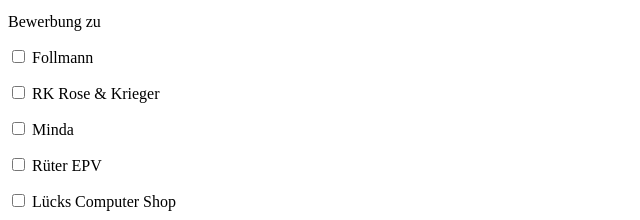
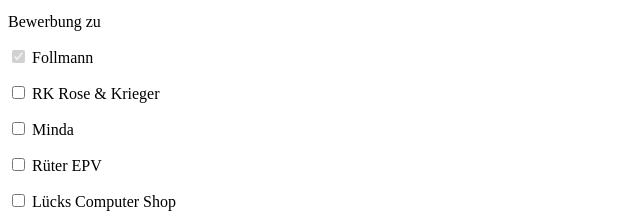
Before and after one commit to andrebell/andrebell-timo-internet, a plain HTML site: page index.html in a window 1280 px wide. Shown: the part 173-393 px from the top of the page, 0-640 px from the left. Drawn offline with Linux system fonts and the light colour scheme.

Commit message:
Update index.html

```diff
--- a/index.html
+++ b/index.html
@@ -25,7 +25,7 @@
     <p>Bewerbung zu</p>
 
     <div>
-        <p><input type="checkbox" id="follmann" name="Follmann" onclick="bewerbung()" /> Follmann</p>
+        <p><input type="checkbox" id="follmann" name="Follmann" disabled onclick="" checked /> Follmann</p>
         <p><input type="checkbox" id="rk" name="RK" onclick="bewerbung()" /> RK Rose & Krieger</p>
         <p><input type="checkbox" id="minda" name="Minda" onclick="bewerbung()" /> Minda</p>
         <p><input type="checkbox" id="epv" name="EPV" onclick="bewerbung()" /> Rüter EPV</p>
```
